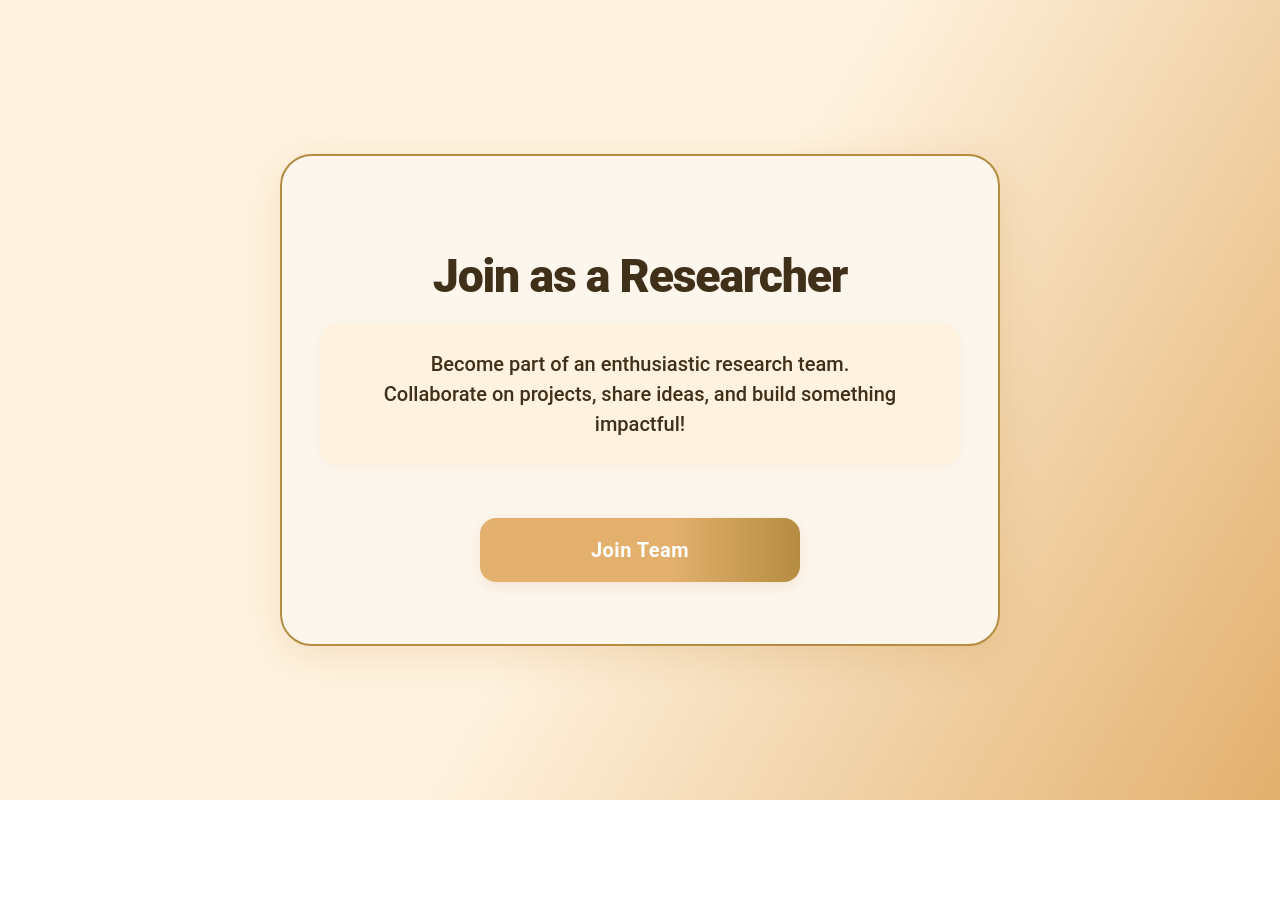
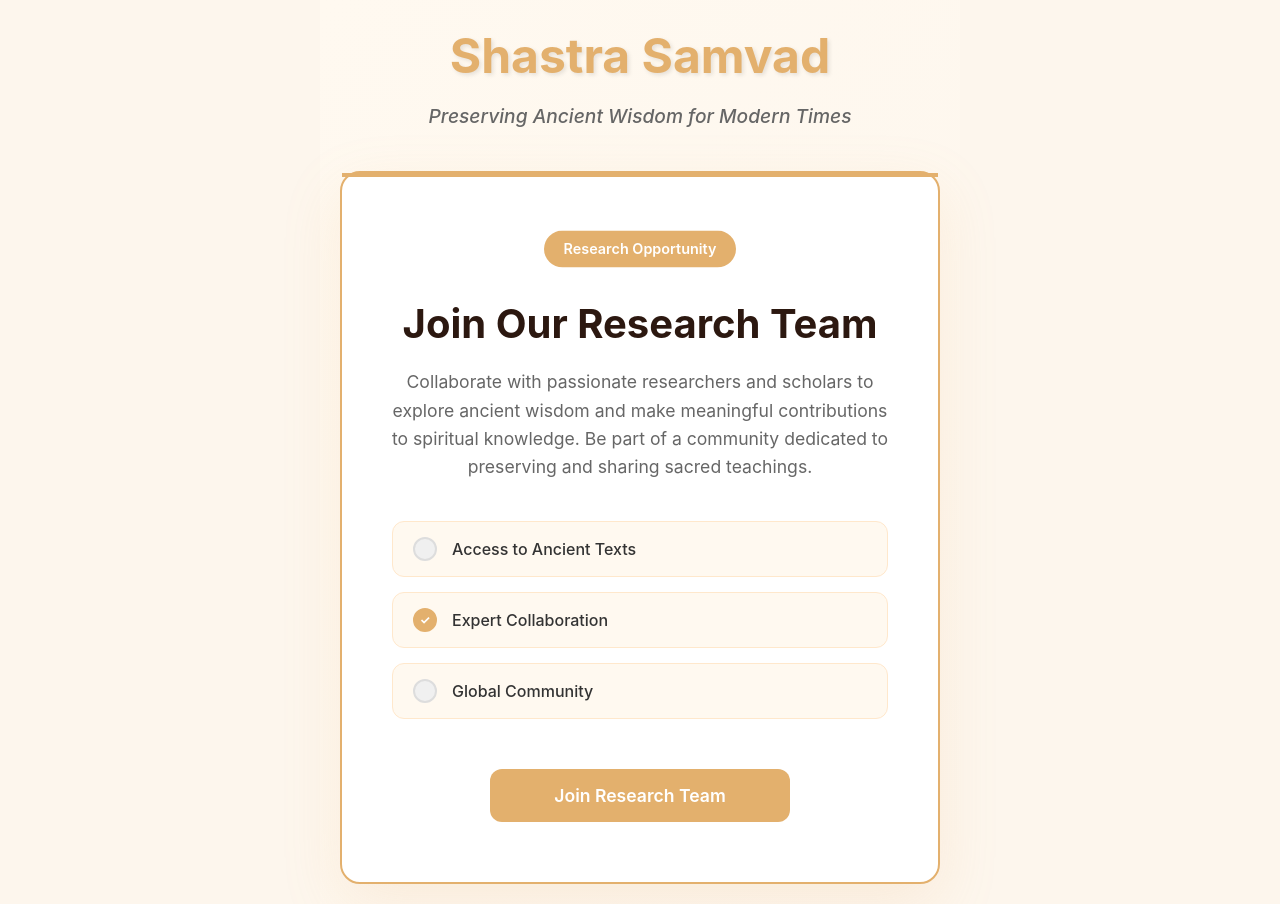
Before and after one commit to Dikshapatilll/Shastra-Samvad, a React (Vite) app in the folder my-react-app/: page / in a window 1280 px wide. Before the commit the page ends 800 px from the top, so only its background shows below. Built offline with nearby package versions, Linux system fonts and the light colour scheme.

Commit message:
Add JoinResearchTeam task Shastra Samvad

```diff
--- a/my-react-app/package.json
+++ b/my-react-app/package.json
@@ -11,7 +11,8 @@
   },
   "dependencies": {
     "react": "^19.1.1",
-    "react-dom": "^19.1.1"
+    "react-dom": "^19.1.1",
+    "styled-components": "^6.1.19"
   },
   "devDependencies": {
     "@eslint/js": "^9.36.0",
--- a/my-react-app/src/JoinResearchTeam.jsx
+++ b/my-react-app/src/JoinResearchTeam.jsx
@@ -1,252 +1,508 @@
 import React, { useState } from "react";
+import styled, { keyframes, createGlobalStyle } from "styled-components";
 
-const palette = {
-  primary: "#e3b06d",
-  accent: "#fff3e0",
-  border: "#b58c41",
-  dark: "#413019",
-  light: "#fdf6ed"
-};
+// Animations
+const fadeIn = keyframes`
+  from {
+    opacity: 0;
+    transform: translateY(30px);
+  }
+  to {
+    opacity: 1;
+    transform: translateY(0);
+  }
+`;
 
-function JoinResearchTeam() {
-  const [showPopup, setShowPopup] = useState(false);
-  const [showThankYou, setShowThankYou] = useState(false);
-  const [form, setForm] = useState({ email: "", message: "" });
+const float = keyframes`
+  0%, 100% {
+    transform: translateY(0px);
+  }
+  50% {
+    transform: translateY(-10px);
+  }
+`;
 
-  const handleChange = (e) =>
-    setForm({ ...form, [e.target.name]: e.target.value });
+// Global Styles
+const GlobalStyle = createGlobalStyle`
+  * {
+    margin: 0;
+    padding: 0;
+    box-sizing: border-box;
+  }
 
-  const handleJoin = () => setShowPopup(true);
+  body {
+    font-family: 'Inter', 'Segoe UI', -apple-system, BlinkMacSystemFont, sans-serif;
+    background: #fdf6ed;
+    display: flex;
+    justify-content: center;
+    align-items: center;
+    min-height: 100vh;
+  }
 
-  const handleSubmit = (e) => {
+  #root {
+    width: 100%;
+    display: flex;
+    justify-content: center;
+    align-items: center;
+    min-height: 100vh;
+  }
+`;
+
+// Styled Components
+const MainContainer = styled.div`
+  display: flex;
+  flex-direction: column;
+  justify-content: center;
+  align-items: center;
+  min-height: 100vh;
+  width: 100%;
+  padding: 20px;
+  background: linear-gradient(135deg, #fff9f0 0%, #fdf6ed 100%);
+`;
+
+const Header = styled.div`
+  text-align: center;
+  margin-bottom: 40px;
+  animation: ${fadeIn} 0.8s ease-out;
+`;
+
+const Logo = styled.div`
+  font-size: 3rem;
+  font-weight: 700;
+  color: #e3b06d;
+  margin-bottom: 10px;
+  text-shadow: 2px 2px 4px rgba(0, 0, 0, 0.1);
+`;
+
+const Tagline = styled.p`
+  font-size: 1.2rem;
+  color: #666;
+  font-weight: 500;
+  font-style: italic;
+`;
+
+const ContentBox = styled.div`
+  background: white;
+  border-radius: 20px;
+  padding: 60px 50px;
+  box-shadow: 0 20px 60px rgba(227, 176, 109, 0.15);
+  border: 2px solid #e3b06d;
+  max-width: 600px;
+  width: 100%;
+  text-align: center;
+  animation: ${fadeIn} 0.8s ease-out;
+  position: relative;
+
+  &::before {
+    content: '';
+    position: absolute;
+    top: 0;
+    left: 0;
+    right: 0;
+    height: 4px;
+    background: #e3b06d;
+  }
+`;
+
+const Badge = styled.div`
+  display: inline-block;
+  background: #e3b06d;
+  color: white;
+  padding: 8px 20px;
+  border-radius: 25px;
+  font-size: 0.9rem;
+  font-weight: 600;
+  margin-bottom: 30px;
+  animation: ${float} 3s ease-in-out infinite;
+`;
+
+const Title = styled.h1`
+  font-size: 2.5rem;
+  font-weight: 700;
+  color: #2c1810;
+  margin-bottom: 20px;
+  line-height: 1.2;
+`;
+
+const Description = styled.p`
+  font-size: 1.1rem;
+  color: #666;
+  line-height: 1.6;
+  margin-bottom: 40px;
+`;
+
+const FeaturesList = styled.div`
+  display: flex;
+  flex-direction: column;
+  gap: 15px;
+  margin-bottom: 40px;
+  text-align: left;
+`;
+
+const FeatureItem = styled.div`
+  display: flex;
+  align-items: center;
+  gap: 15px;
+  padding: 15px 20px;
+  background: #fff9f0;
+  border-radius: 12px;
+  border: 1px solid #ffe8cc;
+`;
+
+const FeatureIcon = styled.div`
+  width: 24px;
+  height: 24px;
+  border-radius: 50%;
+  background: ${props => props.checked ? '#e3b06d' : '#f0f0f0'};
+  border: 2px solid ${props => props.checked ? '#e3b06d' : '#ddd'};
+  display: flex;
+  align-items: center;
+  justify-content: center;
+  font-size: 12px;
+  color: white;
+  font-weight: bold;
+`;
+
+const FeatureText = styled.span`
+  font-size: 1rem;
+  font-weight: 500;
+  color: #333;
+  flex: 1;
+`;
+
+const JoinButton = styled.button`
+  background: #e3b06d;
+  color: white;
+  border: none;
+  padding: 16px 40px;
+  font-size: 1.1rem;
+  font-weight: 600;
+  border-radius: 12px;
+  cursor: pointer;
+  transition: all 0.3s ease;
+  width: 100%;
+  max-width: 300px;
+  margin-top: 10px;
+
+  &:hover {
+    background: #d19a50;
+    transform: translateY(-2px);
+    box-shadow: 0 8px 25px rgba(227, 176, 109, 0.3);
+  }
+`;
+
+const ModalOverlay = styled.div`
+  position: fixed;
+  top: 0;
+  left: 0;
+  right: 0;
+  bottom: 0;
+  background: rgba(0, 0, 0, 0.5);
+  display: flex;
+  justify-content: center;
+  align-items: center;
+  z-index: 1000;
+  padding: 20px;
+`;
+
+const ModalContent = styled.div`
+  background: white;
+  border-radius: 20px;
+  padding: 0;
+  max-width: 500px;
+  width: 100%;
+  box-shadow: 0 25px 50px rgba(0, 0, 0, 0.25);
+  position: relative;
+`;
+
+const ModalHeader = styled.div`
+  padding: 30px 30px 0;
+  display: flex;
+  justify-content: space-between;
+  align-items: flex-start;
+`;
+
+const ModalTitle = styled.h2`
+  margin: 0;
+  font-size: 1.5rem;
+  font-weight: 600;
+  color: #2c1810;
+`;
+
+const CloseButton = styled.button`
+  background: none;
+  border: none;
+  font-size: 1.8rem;
+  color: #666;
+  cursor: pointer;
+  width: 40px;
+  height: 40px;
+  display: flex;
+  align-items: center;
+  justify-content: center;
+  border-radius: 50%;
+  transition: all 0.3s ease;
+
+  &:hover {
+    background: #f5f5f5;
+  }
+`;
+
+const Form = styled.form`
+  padding: 30px;
+`;
+
+const FormGroup = styled.div`
+  margin-bottom: 20px;
+`;
+
+const Label = styled.label`
+  display: block;
+  margin-bottom: 8px;
+  font-weight: 500;
+  color: #333;
+  text-align: left;
+`;
+
+const Input = styled.input`
+  width: 100%;
+  padding: 12px;
+  border: 2px solid #e0e0e0;
+  border-radius: 8px;
+  font-size: 1rem;
+  transition: all 0.3s ease;
+  font-family: inherit;
+
+  &:focus {
+    outline: none;
+    border-color: #e3b06d;
+  }
+`;
+
+const TextArea = styled.textarea`
+  width: 100%;
+  padding: 12px;
+  border: 2px solid #e0e0e0;
+  border-radius: 8px;
+  font-size: 1rem;
+  transition: all 0.3s ease;
+  font-family: inherit;
+  resize: vertical;
+  min-height: 100px;
+
+  &:focus {
+    outline: none;
+    border-color: #e3b06d;
+  }
+`;
+
+const FormActions = styled.div`
+  display: flex;
+  gap: 15px;
+  justify-content: flex-end;
+  margin-top: 30px;
+`;
+
+const CancelButton = styled.button`
+  background: transparent;
+  color: #666;
+  border: 2px solid #ddd;
+  padding: 12px 24px;
+  border-radius: 8px;
+  font-weight: 500;
+  cursor: pointer;
+  transition: all 0.3s ease;
+
+  &:hover {
+    background: #f5f5f5;
+  }
+`;
+
+const SubmitButton = styled.button`
+  background: #e3b06d;
+  color: white;
+  border: none;
+  padding: 12px 24px;
+  border-radius: 8px;
+  font-weight: 600;
+  cursor: pointer;
+  transition: all 0.3s ease;
+
+  &:hover {
+    background: #d19a50;
+  }
+`;
+
+const SuccessMessage = styled.div`
+  position: fixed;
+  bottom: 30px;
+  right: 30px;
+  background: white;
+  padding: 20px;
+  border-radius: 12px;
+  box-shadow: 0 10px 30px rgba(0, 0, 0, 0.15);
+  border-left: 4px solid #e3b06d;
+  display: flex;
+  align-items: center;
+  gap: 15px;
+  z-index: 1001;
+`;
+
+const JoinResearchTeam = () => {
+  const [showModal, setShowModal] = useState(false);
+  const [showSuccess, setShowSuccess] = useState(false);
+  const [formData, setFormData] = useState({
+    name: "",
+    email: "",
+    message: ""
+  });
+
+  const features = [
+    { text: "Access to Ancient Texts", checked: false },
+    { text: "Expert Collaboration", checked: true },
+    { text: "Global Community", checked: false }
+  ];
+
+  const handleInputChange = (e) => {
+    const { name, value } = e.target;
+    setFormData(prev => ({
+      ...prev,
+      [name]: value
+    }));
+  };
+
+  const handleSubmit = async (e) => {
     e.preventDefault();
-    setShowPopup(false);
-    setShowThankYou(true);
+
+    // Simulate API call
+    await new Promise(resolve => setTimeout(resolve, 1000));
+
+    setShowModal(false);
+    setShowSuccess(true);
+    setFormData({ name: "", email: "", message: "" });
+
     setTimeout(() => {
-      setShowThankYou(false);
-      setForm({ email: "", message: "" });
-    }, 2000);
+      setShowSuccess(false);
+    }, 3000);
+  };
+
+  const handleCloseModal = () => {
+    setShowModal(false);
+    setFormData({ name: "", email: "", message: "" });
   };
 
   return (
-    <div style={{
-      minHeight: "100vh",
-      width: "100vw",
-      background: `linear-gradient(120deg, ${palette.accent} 50%, ${palette.primary} 100%)`,
-      display: "flex",
-      justifyContent: "center",
-      alignItems: "center",
-      fontFamily: "'Nunito', 'Roboto', Arial, sans-serif",
-      position: "relative",
-      boxSizing: "border-box"
-    }}>
-      {/* Central Hero Card */}
-      <div
-        style={{
-          width: "100%",
-          maxWidth: "640px",
-          background: palette.light,
-          borderRadius: "2rem",
-          boxShadow: "0 10px 38px rgba(190,125,37,0.17)",
-          border: `2px solid ${palette.border}`,
-          padding: "64px 38px 54px 38px",
-          display: "flex",
-          flexDirection: "column",
-          alignItems: "center",
-        }}
-      >
-        <h1
-          style={{
-            textAlign: "center",
-            fontWeight: 800,
-            fontSize: "2.9rem",
-            color: palette.dark,
-            marginBottom: "22px",
-            letterSpacing: "-1.2px",
-            lineHeight: "1.1"
-          }}
-        >
-          Join as a Researcher
-        </h1>
-        <div
-          style={{
-            borderRadius: "1.1rem",
-            padding: "25px",
-            background: palette.accent,
-            color: palette.dark,
-            boxShadow: "0 2px 13px rgba(227,176,109,0.09)",
-            marginBottom: "38px",
-            fontWeight: 540,
-            fontSize: "1.25rem",
-            textAlign: "center",
-            lineHeight: "1.5"
-          }}
-        >
-          Become part of an enthusiastic research team.<br />
-          Collaborate on projects, share ideas, and build something impactful!
-        </div>
-        <button
-          onClick={handleJoin}
-          style={{
-            width: "80%",
-            maxWidth: "320px",
-            padding: "20px",
-            fontWeight: 700,
-            fontSize: "1.25rem",
-            color: "#fff",
-            background: `linear-gradient(90deg, ${palette.primary} 60%, ${palette.border})`,
-            border: "none",
-            borderRadius: "1rem",
-            boxShadow: "0 4px 12px rgba(190,125,37,0.13)",
-            cursor: "pointer",
-            transition: "filter 0.18s",
-            marginTop: "16px",
-            marginBottom: "8px",
-            letterSpacing: ".5px"
-          }}
-        >
-          Join Team
-        </button>
-      </div>
-      {/* Pop-up form bottom right */}
-      <div
-        style={{
-          position: "fixed",
-          right: "28px",
-          bottom: showPopup ? "28px" : "-320px",
-          background: palette.accent,
-          borderRadius: "1.2rem",
-          border: `2px solid ${palette.border}`,
-          boxShadow: "0 11px 24px rgba(190,125,37,0.21)",
-          zIndex: 1000,
-          width: "350px",
-          maxWidth: "90vw",
-          padding: "32px 28px 24px 28px",
-          transition: "bottom 0.4s cubic-bezier(.44,.03,.56,.94), opacity 0.3s ease",
-          opacity: showPopup ? 1 : 0,
-          pointerEvents: showPopup ? "auto" : "none",
-        }}
-      >
-        <form onSubmit={handleSubmit} style={{ margin: "0" }}>
-          <h2 style={{
-            marginBottom: "18px",
-            color: palette.dark,
-            fontWeight: 700,
-            fontSize: "1.3rem",
-            textAlign: "center"
-          }}>
-            Get in touch
-          </h2>
-          <label
-            style={{ fontWeight: 550, fontSize: "1.08rem", marginBottom: 7, color: palette.dark, display: "block" }}>
-            Email
-          </label>
-          <input
-            type="email"
-            name="email"
-            required
-            value={form.email}
-            onChange={handleChange}
-            placeholder="Your email"
-            style={{
-              width: "100%",
-              padding: "13px 13px",
-              borderRadius: "0.8rem",
-              border: `2px solid ${palette.primary}`,
-              fontSize: "1.07rem",
-              background: "#fff",
-              marginBottom: "16px",
-              color: palette.dark,
-              outline: "none",
-              fontWeight: 530,
-              boxSizing: "border-box",
-            }}
-          />
-          <label
-            style={{ fontWeight: 550, fontSize: "1.08rem", marginBottom: 7, color: palette.dark, display: "block" }}>
-            Message
-          </label>
-          <textarea
-            name="message"
-            required
-            value={form.message}
-            onChange={handleChange}
-            placeholder="Say hello..."
-            rows={3}
-            style={{
-              width: "100%",
-              padding: "13px",
-              borderRadius: "0.8rem",
-              border: `2px solid ${palette.primary}`,
-              fontSize: "1.07rem",
-              background: "#fff",
-              color: palette.dark,
-              outline: "none",
-              fontWeight: 530,
-              marginBottom: "12px",
-              boxSizing: "border-box"
-            }}
-          />
-          <button
-            type="submit"
-            style={{
-              background: palette.primary,
-              color: "#fff",
-              padding: "12px 28px",
-              border: "none",
-              borderRadius: "1rem",
-              fontWeight: "700",
-              fontSize: "1.1rem",
-              float: "right",
-              marginTop: "9px",
-              cursor: "pointer",
-            }}
-          >
-            Submit
-          </button>
-        </form>
-      </div>
-      {/* Thank You popup bottom right */}
-      <div
-        style={{
-          position: "fixed",
-          right: "28px",
-          bottom: showThankYou ? "28px" : "-250px",
-          transform: "none",
-          background: palette.primary,
-          color: "#fff",
-          borderRadius: "1.2rem",
-          fontWeight: 620,
-          fontSize: "1.19rem",
-          border: `2px solid ${palette.border}`,
-          boxShadow: "0 9px 24px rgba(190,125,37,.17)",
-          padding: "25px 22px",
-          zIndex: 1100,
-          textAlign: "center",
-          opacity: showThankYou ? 1 : 0,
-          pointerEvents: showThankYou ? "auto" : "none",
-          transition: "bottom 0.35s cubic-bezier(.41,.12,.74,1), opacity 0.3s ease",
-        }}
-      >
-        Thank you for your response, will contact you soon
-      </div>
-      {/* Responsive breakpoints */}
-      <style>
-        {`
-          @media (max-width: 700px) {
-            div[style*="maxWidth: 640px"] {
-              padding: 32px 8vw !important;
-            }
-            div[style*="width: 350px"] {
-              width: 95vw !important;
-              padding: 20px 5vw !important;
-              right: 4vw !important;
-            }
-          }
-        `}
-      </style>
-    </div>
+    <>
+      <GlobalStyle />
+      <MainContainer>
+        {/* Shastra Samvad Header */}
+        <Header>
+          <Logo>Shastra Samvad</Logo>
+          <Tagline>Preserving Ancient Wisdom for Modern Times</Tagline>
+        </Header>
+
+        <ContentBox>
+          <Badge>Research Opportunity</Badge>
+          <Title>Join Our Research Team</Title>
+          <Description>
+            Collaborate with passionate researchers and scholars to explore ancient wisdom
+            and make meaningful contributions to spiritual knowledge. Be part of a community
+            dedicated to preserving and sharing sacred teachings.
+          </Description>
+
+          <FeaturesList>
+            {features.map((feature, index) => (
+              <FeatureItem key={index}>
+                <FeatureIcon checked={feature.checked}>
+                  {feature.checked ? "✓" : ""}
+                </FeatureIcon>
+                <FeatureText>{feature.text}</FeatureText>
+              </FeatureItem>
+            ))}
+          </FeaturesList>
+
+          <JoinButton onClick={() => setShowModal(true)}>
+            Join Research Team
+          </JoinButton>
+        </ContentBox>
+
+        {/* Modal */}
+        {showModal && (
+          <ModalOverlay onClick={handleCloseModal}>
+            <ModalContent onClick={(e) => e.stopPropagation()}>
+              <ModalHeader>
+                <ModalTitle>Join Research Team</ModalTitle>
+                <CloseButton onClick={handleCloseModal}>×</CloseButton>
+              </ModalHeader>
+
+              <Form onSubmit={handleSubmit}>
+                <FormGroup>
+                  <Label htmlFor="name">Full Name</Label>
+                  <Input
+                    type="text"
+                    id="name"
+                    name="name"
+                    value={formData.name}
+                    onChange={handleInputChange}
+                    placeholder="Enter your full name"
+                    required
+                  />
+                </FormGroup>
+
+                <FormGroup>
+                  <Label htmlFor="email">Email Address</Label>
+                  <Input
+                    type="email"
+                    id="email"
+                    name="email"
+                    value={formData.email}
+                    onChange={handleInputChange}
+                    placeholder="Enter your email address"
+                    required
+                  />
+                </FormGroup>
+
+                <FormGroup>
+                  <Label htmlFor="message">
+                    Why are you interested in joining our research team?
+                  </Label>
+                  <TextArea
+                    id="message"
+                    name="message"
+                    value={formData.message}
+                    onChange={handleInputChange}
+                    placeholder="Share your background, interests, and what you hope to contribute..."
+                    required
+                  />
+                </FormGroup>
+
+                <FormActions>
+                  <CancelButton type="button" onClick={handleCloseModal}>
+                    Cancel
+                  </CancelButton>
+                  <SubmitButton type="submit">
+                    Submit Application
+                  </SubmitButton>
+                </FormActions>
+              </Form>
+            </ModalContent>
+          </ModalOverlay>
+        )}
+
+        {/* Success Message */}
+        {showSuccess && (
+          <SuccessMessage>
+            <div>
+              <h3 style={{margin: '0 0 4px 0', color: '#2c1810'}}>Thank You!</h3>
+              <p style={{margin: 0, color: '#666', fontSize: '0.9rem'}}>
+                Your application has been received. We'll contact you shortly.
+              </p>
+            </div>
+          </SuccessMessage>
+        )}
+      </MainContainer>
+    </>
   );
-}
+};
 
 export default JoinResearchTeam;
```
Also changed, not shown: 1 other file (tests, documents, lock files or other folders).
